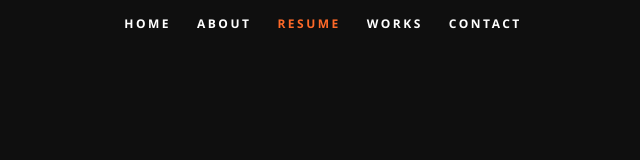
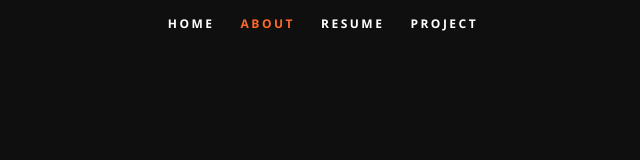
Before and after one commit to pwang8/Pwang8Website, a React (Create React App) app: page / in a window 1280 px wide. Shown: the top 160 px of the page, without its empty margins (317-957 px from the left). Built offline with nearby package versions, Linux system fonts and the light colour scheme.

Commit message:
Removed Contact section

```diff
--- a/src/App.js
+++ b/src/App.js
@@ -6,7 +6,6 @@ import Header from "./Components/Header";
 import Footer from "./Components/Footer";
 import About from "./Components/About";
 import Resume from "./Components/Resume";
-import Contact from "./Components/Contact";
 import Portfolio from "./Components/Portfolio";
 
 class App extends Component {
@@ -47,7 +46,6 @@ class App extends Component {
         <About data={this.state.resumeData.main} />
         <Resume data={this.state.resumeData.resume} />
         <Portfolio data={this.state.resumeData.portfolio} />
-        <Contact data={this.state.resumeData.main} />
         <Footer data={this.state.resumeData.main} />
       </div>
     );
--- a/src/Components/Header.js
+++ b/src/Components/Header.js
@@ -18,8 +18,8 @@ class Header extends Component {
       random: 5,
       alpha: [0.8,0.5],
       v: [0,0],
-      life: [5,6],
-      f: [0, 1],
+      life: [5,7],
+      f: [0, 0.6],
     }
 
     return (
@@ -55,13 +55,7 @@ class Header extends Component {
 
             <li>
               <a className="smoothscroll" href="#portfolio">
-                Works
-              </a>
-            </li>
-
-            <li>
-              <a className="smoothscroll" href="#contact">
-                Contact
+                Project
               </a>
             </li>
           </ul>
```
